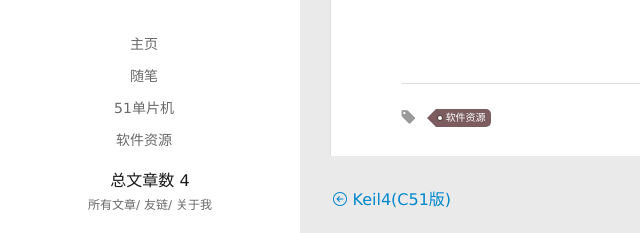
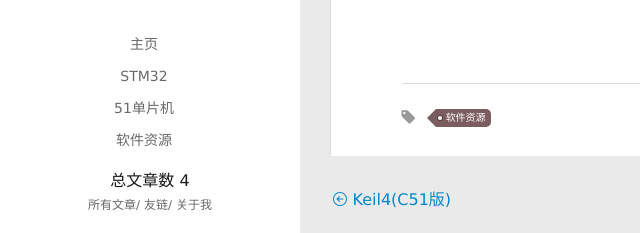
Before and after one commit to SLea365/SLea365.github.io, a plain HTML site: page 2021/02/05/CH340驱动以及烧录软件/index.html in a window 1280 px wide. Shown: the part 243-476 px from the top of the page, 0-640 px from the left. Drawn offline with Linux system fonts and the light colour scheme; some packages are replaced by stand-ins of ours; a script that the page names is missing.

Commit message:
Site updated: 2021-02-05 21:36:57

```diff
--- a/2021/02/05/CH340驱动以及烧录软件/index.html
+++ b/2021/02/05/CH340驱动以及烧录软件/index.html
@@ -60,7 +60,7 @@
 
 				<li><a href="/">主页</a></li>
 
-				<li><a href="/tags/%E9%9A%8F%E7%AC%94/">随笔</a></li>
+				<li><a href="/tags/STM32/">STM32</a></li>
 
 				<li><a href="/tags/51%E5%8D%95%E7%89%87%E6%9C%BA/">51单片机</a></li>
 
@@ -151,7 +151,7 @@
 
 					<li style="width: 25%"><a href="/">主页</a></li>
 
-					<li style="width: 25%"><a href="/tags/%E9%9A%8F%E7%AC%94/">随笔</a></li>
+					<li style="width: 25%"><a href="/tags/STM32/">STM32</a></li>
 
 					<li style="width: 25%"><a href="/tags/51%E5%8D%95%E7%89%87%E6%9C%BA/">51单片机</a></li>
 
```
Also changed, not shown: 2021/02/05/Keil4-C51版/index.html (+2 -2 lines), 2021/02/05/字模软件/index.html (+2 -2 lines), 2021/02/05/我的第一篇博客/index.html (+2 -2 lines), archives/2021/02/index.html (+2 -2 lines), archives/2021/index.html (+2 -2 lines), archives/index.html (+2 -2 lines), index.html (+2 -2 lines), tags/51单片机/index.html (+2 -2 lines), tags/软件资源/index.html (+2 -2 lines).
